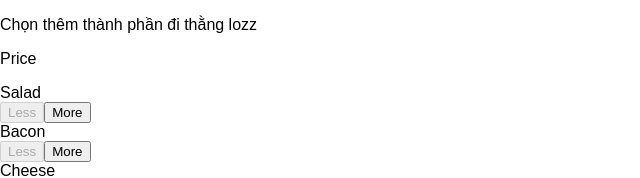
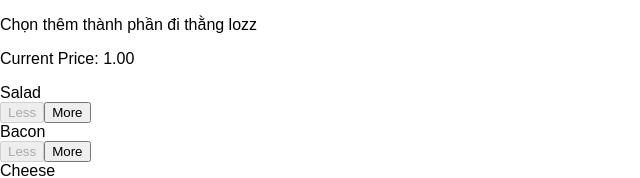
Before and after one commit to Duchieuctk41/small-project, a React (Create React App) app: page / in a window 1280 px wide. Shown: the top 178 px of the page, without its empty margins (0-640 px from the left). Built offline with nearby package versions, Linux system fonts and the light colour scheme.

Commit message:
[1.0.0] add price.

```diff
--- a/src/Components/BuildControls/BuildControls.js
+++ b/src/Components/BuildControls/BuildControls.js
@@ -12,7 +12,7 @@ const controls = [
 
 const buildControls = props => (
     <div className={classes.BuildControls}>
-        <p>Price</p>
+        <p>Current Price: {props.price.toFixed(2)}</p>
         {controls.map(ctrl => (
             <BuildControl
                 key={ctrl.label} label={ctrl.label}
--- a/src/container/BurgerBuilder/BurgerBuilder.js
+++ b/src/container/BurgerBuilder/BurgerBuilder.js
@@ -2,6 +2,14 @@ import React, { Component } from 'react';
 import Burger from '../../Components/Burger/Burger';
 import BuildControls from '../../Components/BuildControls/BuildControls';
 import Aux from '../../hoc/Aux';
+import Ingredient from '../../Components/Burger/Ingredient/Ingredient';
+
+const INGREDIENT_PRICES = {
+    salad: 0.5,
+    bacon: 0.7,
+    meat: 0.6,
+    cheese: 0.4
+}
 
 class BurgerBuilder extends Component {
 
@@ -11,7 +19,8 @@ class BurgerBuilder extends Component {
             bacon: 0,
             meat: 0,
             cheese: 0
-        }
+        },
+        totalPrice: 1
     }
 
     addIngredientHandler = (type) => {
@@ -23,7 +32,12 @@ class BurgerBuilder extends Component {
 
         updateIngredients[type] = updateCount;
 
+        const addPrice = INGREDIENT_PRICES[type];
+        const oldPrice = this.state.totalPrice;
+        const newPrice = oldPrice + addPrice;
+
         this.setState({
+            totalPrice: newPrice,
             ingredients: updateIngredients
         });
 
@@ -36,7 +50,12 @@ class BurgerBuilder extends Component {
             ...this.state.ingredients
         }
         updateIngredients[type] = updateCount;
+
+        const removePrice = INGREDIENT_PRICES[type];
+        const oldPrice = this.state.totalPrice;
+        const newPrice = oldPrice - removePrice;
         this.setState({
+            totalPrice: newPrice,
             ingredients: updateIngredients
         });
     }
@@ -57,6 +76,7 @@ class BurgerBuilder extends Component {
                     ingredientAdded={this.addIngredientHandler}
                     ingredientRemoved={this.removeIngredientHandler}
                     disabled={disabledHandler}
+                    price={this.state.totalPrice}
                 />
             </Aux>
         );
```
